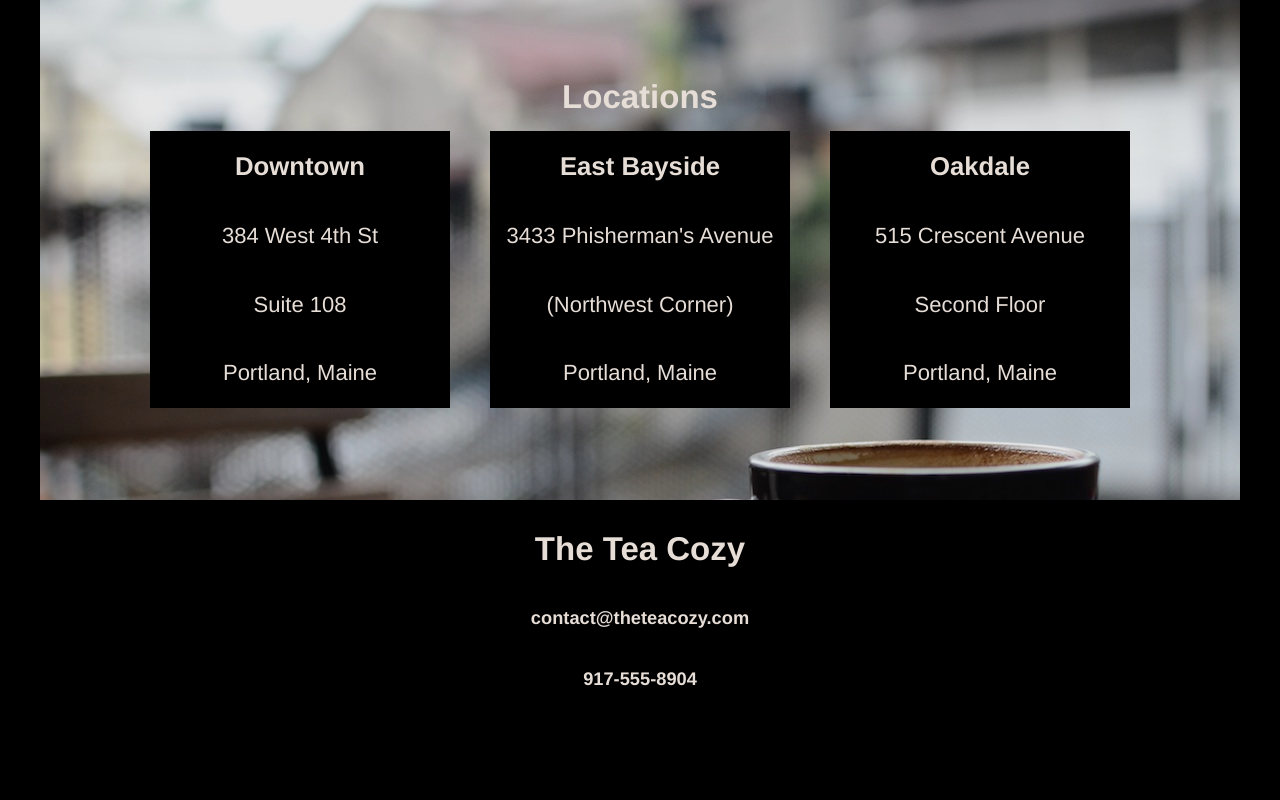
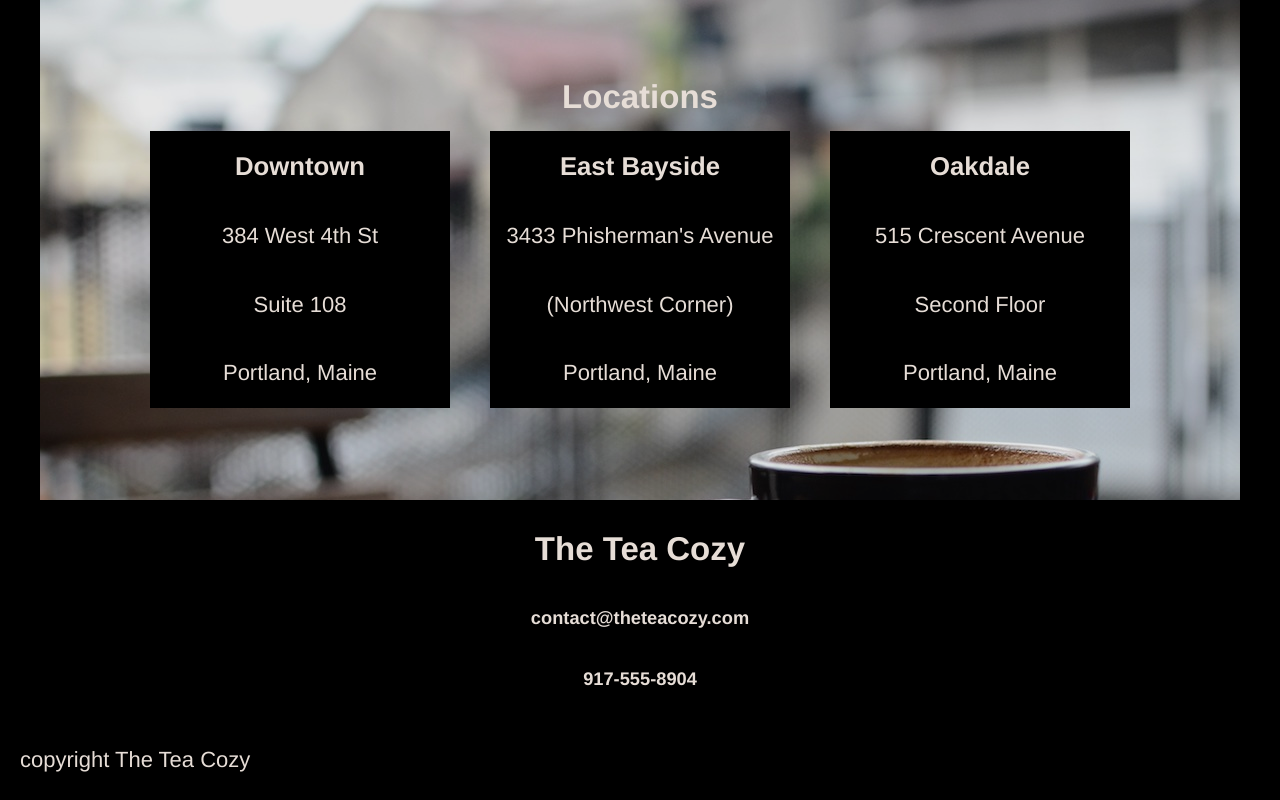
Before and after one commit to DokGreen/teacozy, a plain HTML site: page index.html in a window 1280 px wide. Shown: the part 1534-2334 px from the top of the page. Before the commit the page ends 2254 px from the top, so only its background shows below. Drawn offline with Linux system fonts and the light colour scheme.

Commit message:
footer complete

```diff
--- a/index.html
+++ b/index.html
@@ -78,5 +78,8 @@
       <h5>contact@theteacozy.com</h5>
       <h5>917-555-8904</h5>
     </div>
+    <div id="footer">
+      <p>copyright The Tea Cozy</p>
+    </div>
   </body>
 </html>
--- a/resources/styles.css
+++ b/resources/styles.css
@@ -14,13 +14,13 @@ body {
 }
 /*nav-----------------------------------------*/
 #nav {
+
   height: 69px;
   width: 100%;
   display: flex;
   align-items: center;
   justify-content: space-between;
   border-bottom: 1px solid seashell;
-  /*NEED TO MAKE FIXED*/
 }
 
 #nav img {
@@ -117,3 +117,16 @@ a {
   align-items: center;
   flex-direction: column;
 }
+
+/*footer---------------------------------------------------------*/
+
+#footer {
+  height: 80px;
+  width: 100%;
+  display: flex;
+  align-items: center;
+}
+
+#footer p {
+  margin-left: 20px;
+}
```
